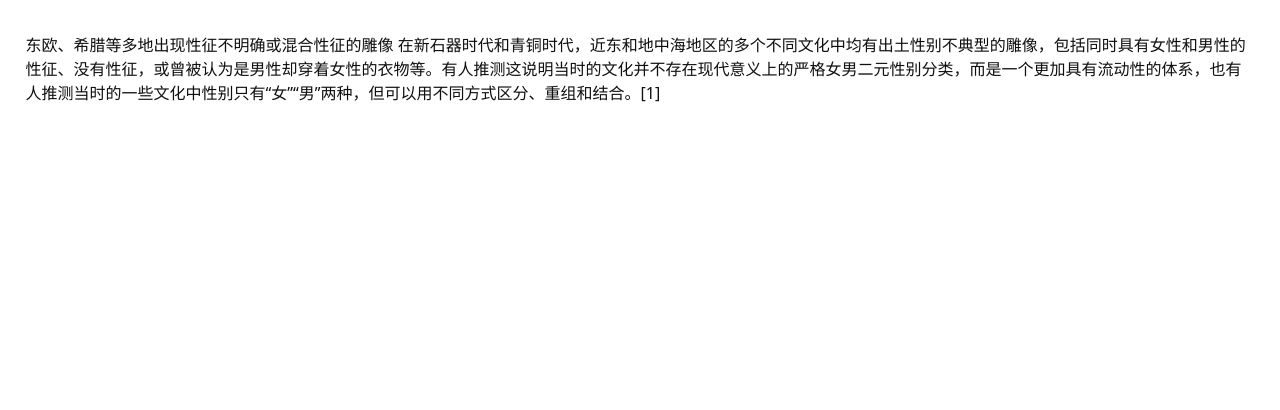
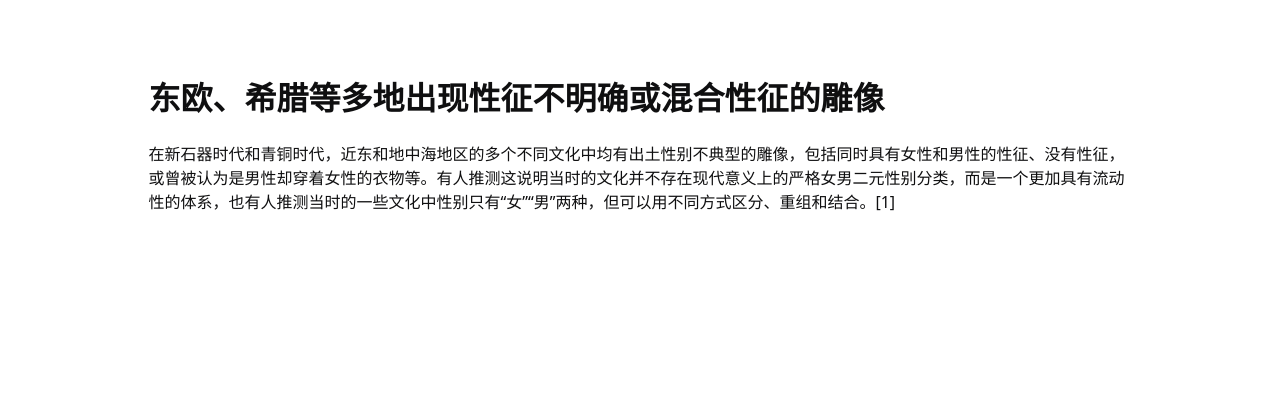
Before and after one commit to TransHistoria/TransHistoria, a Django app: page /archives/node/12/ in a window 1280 px wide. Shown: the part 68-478 px from the top of the page. Run offline with Django 5.2, Linux system fonts and the light colour scheme; data comes from the database, SQL or seed files in the repository; both versions use the stored data as it was after the commit; some libraries are stand-ins or nearby versions.

Commit message:
fix node page style and js

```diff
--- a/templates/node.html
+++ b/templates/node.html
@@ -5,12 +5,30 @@
 
 {% block extra_head %}
 <link href="{% static 'martor/css/martor.bootstrap.min.css' %}" rel="stylesheet" />
+<style>
+    main.container {
+        display: flex;
+        flex-direction: column;
+        align-items: center;
+    }
+
+    .details {
+        margin-top: 20px;
+        width: 80%;
+    }
+</style>
 {% endblock %}
 
 {% block main %}
-<div>
-    {{ node.title }}
-    {{ node.con }}
-    {{ node.details|safe_markdown }}
+<div class="details">
+    {% if node.cover %}
+        <img src="/media/{{ node.cover }}" alt="{{ node.title }}" class="cover">
+    {% endif %}
+    {% if node.details %}
+        {{ node.details|safe_markdown }}
+    {% else %}
+        <h1>{{ node.title }}</h1>
+        <p>{{ node.con }}</p>
+    {% endif %}
 </div>
 {% endblock %}
```
Also changed, not shown: static/asserts/css/archives.css (+6 -2 lines), static/asserts/js/archives.js (+7 -5 lines), db.sqlite3.
